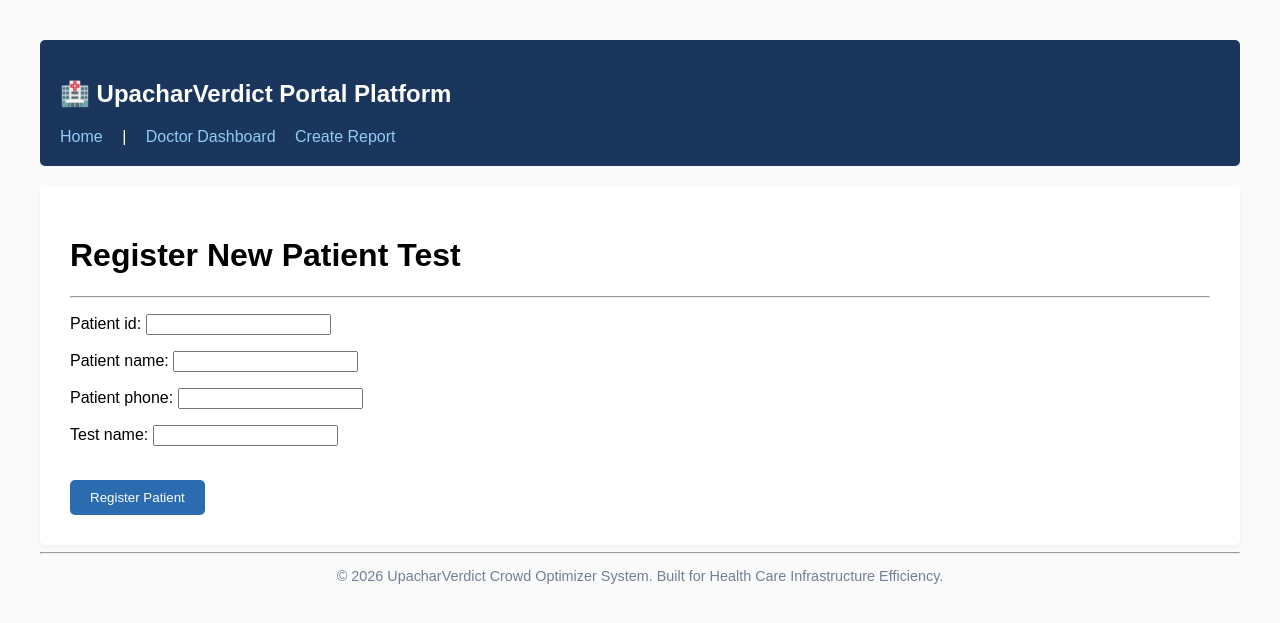
After one commit to SaugatPanta10/hospital-crowd-management, a Django app: template records/templates/create_report.html in a window 1280 px wide. The commit adds this page. Shown: the top 623 px of the page. Run offline with Django 5.2, Linux system fonts and the light colour scheme; the template is opened without the code that fills it: values that come from a table or form of the project are taken from there, others are empty.

Commit message:
Feat: Implement ModelForms for patient registration

```diff
--- /dev/null
+++ b/records/forms.py
@@ -0,0 +1,8 @@
+from django import forms
+from .models import PatientReport
+
+class PatientReportForm(forms.ModelForm):
+    class Meta:
+        model = PatientReport
+        # Only these fields will show up on the HTML page
+        fields = ['patient_id', 'patient_name', 'patient_phone', 'test_name']
--- /dev/null
+++ b/records/templates/create_report.html
@@ -0,0 +1,19 @@
+{% extends 'records/base.html' %}
+
+{% block title %}Register Patient - UpacharVerdict{% endblock %}
+
+{% block content %}
+    <h1>Register New Patient Test</h1>
+    <hr>
+
+    <form method="POST">
+        {% csrf_token %}
+
+        {{ form.as_p }}
+
+        <br>
+        <button type="submit" style="background-color: #2b6cb0; color: white; padding: 10px 20px; border: none; border-radius: 5px; cursor: pointer;">
+            Register Patient
+        </button>
+    </form>
+{% endblock %}
--- a/records/templates/records/base.html
+++ b/records/templates/records/base.html
@@ -12,6 +12,7 @@
         <nav>
             <a href="{% url 'home' %}" style="color: #90cdf4; margin-right: 15px; text-decoration: none;">Home</a> |
             <a href="{% url 'doctor_dashboard' %}" style="color: #90cdf4; margin-left: 15px; text-decoration: none;">Doctor Dashboard</a>
+            <a href= "{% url 'create_report' %}" style = "color: #90cdf4; margin-left: 15px; text-decoration: none;">Create Report</a>
         </nav>
     </header>
 
--- a/records/urls.py
+++ b/records/urls.py
@@ -5,5 +5,6 @@ from . import views  # '.' means current folder, views means import views.py fro
 urlpatterns = [ # it must be called exactly urlpatterns as this is a special django variable name
     path('', views.home_view, name = 'home'),
     path('doctor/', views.doctor_dashboard_view, name = "doctor_dashboard"),
-    path('patient/<str:patient_id>/', views.patient_detail_view, name = 'patient_detail')
+    path('patient/<str:patient_id>/', views.patient_detail_view, name = 'patient_detail'),
+    path('create/', views.create_report_view, name = 'create_report' )
 ]
```
Also changed, not shown: records/views.py (+16 -0 lines).
